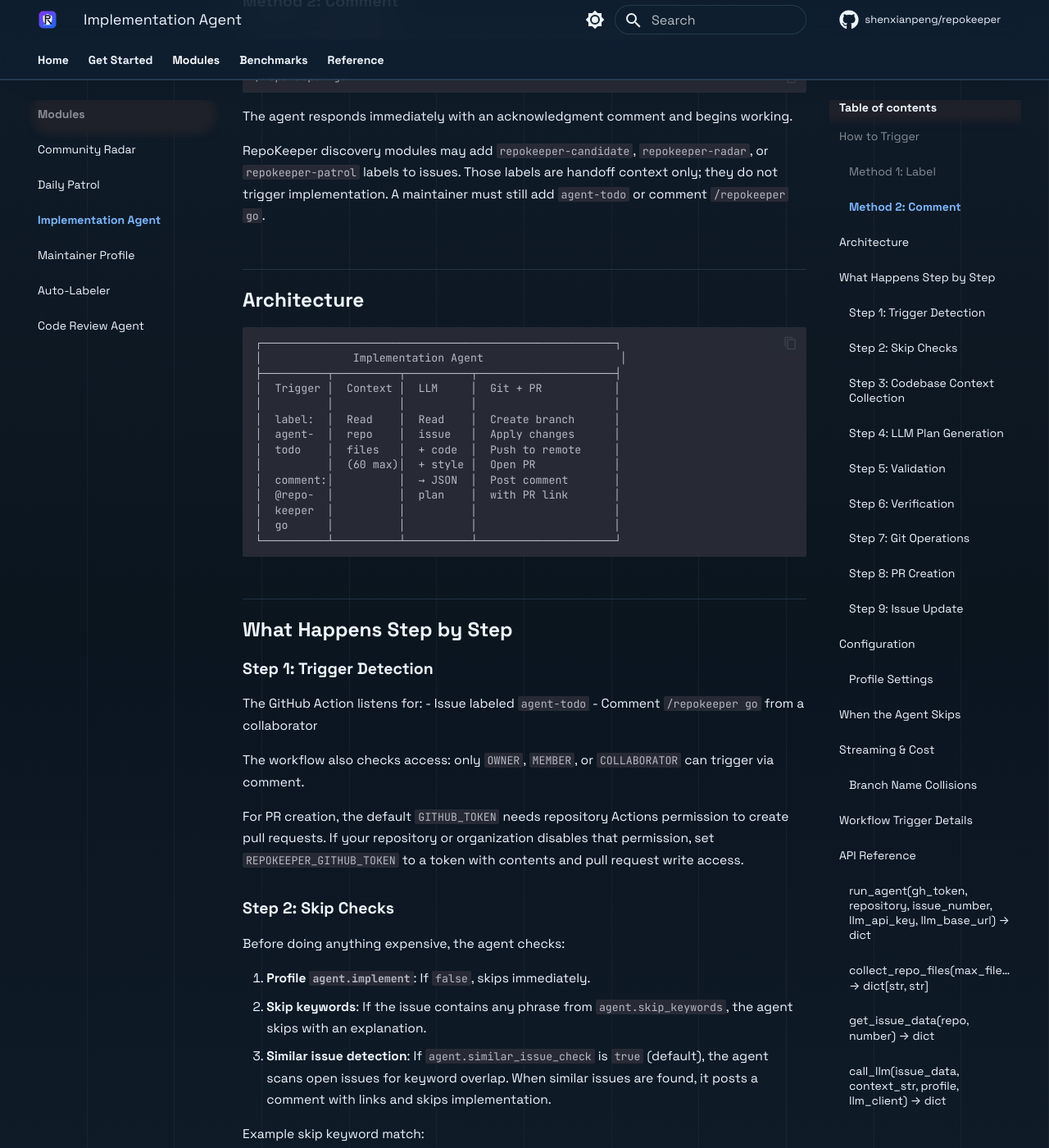
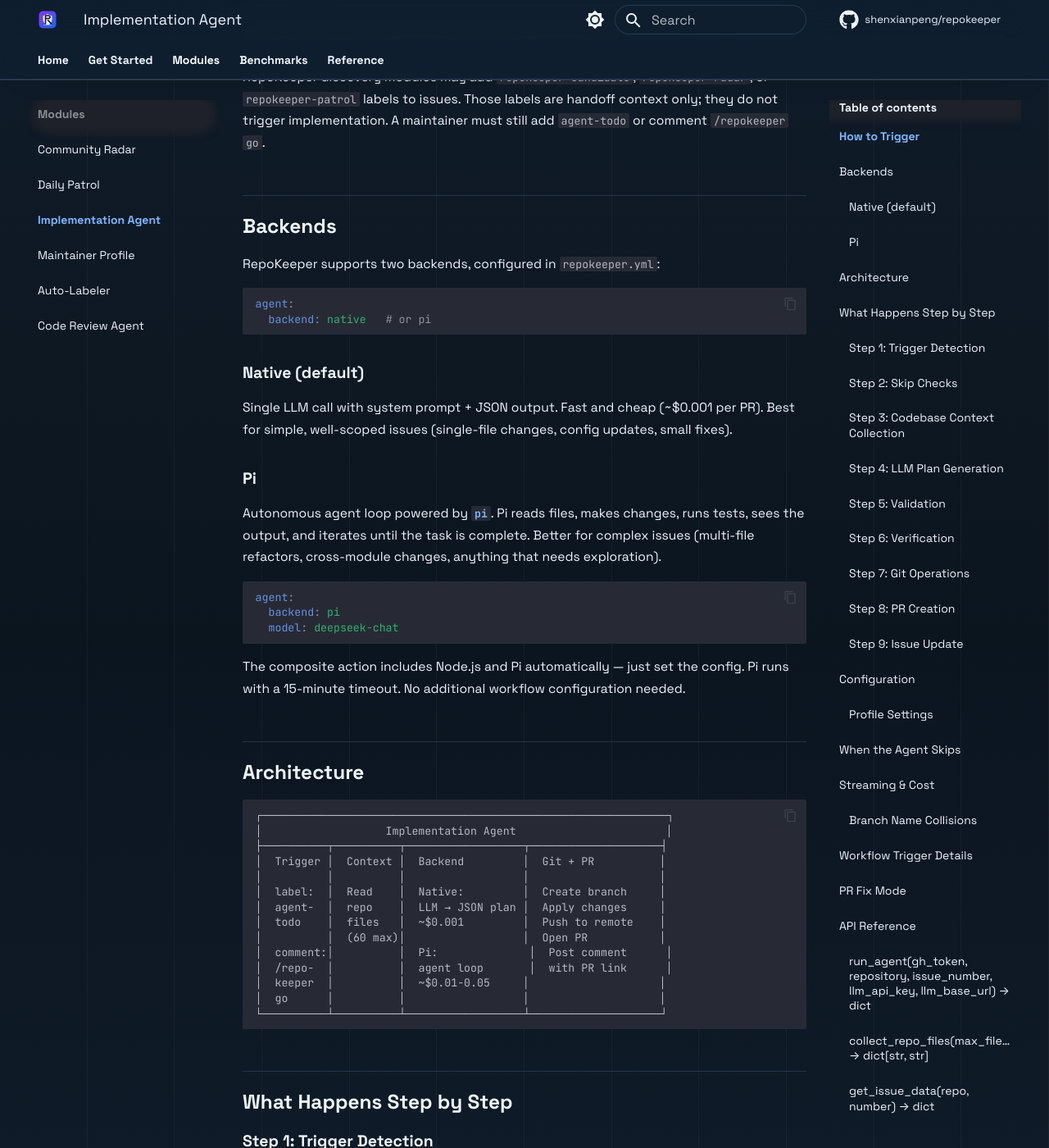
Before and after one commit to shenxianpeng/repokeeper, an MkDocs documentation site: the page built from docs/module-3-agent.md, in a window 1280 px wide and 1400 px high, scrolled down 613 px. Shown: the whole window at 82% size. Built offline with MkDocs 1.6.1 and Material for MkDocs 9.7.7, drawn with Linux system fonts in a browser that asks for light colours; comment, search, counter and statistics services are not loaded; some of the changed text lies outside the part shown.

Commit message:
docs: update README and docs for v1.3 — Pi, PR fix, inline review
- README: updated workflow template, comparison table, What It Does,
  trigger reference.  Added Pi backend, PR fix mode, inline review.
- docs/quick-start.md: updated workflow to template, Pi config,
  trigger reference table.
- docs/index.md: updated feature list, comparison table, terminal mockup.
- docs/module-3-agent.md: added Backends section (native vs Pi),
  PR Fix Mode section, updated architecture diagram and triggers.

````diff
--- a/docs/module-3-agent.md
+++ b/docs/module-3-agent.md
@@ -6,23 +6,12 @@
 
 ## How to Trigger
 
-There are two ways to invoke the agent:
-
-### Method 1: Label
-
-Add the `agent-todo` label to any issue:
-
-```
-Issue → Labels → agent-todo
-```
-
-### Method 2: Comment
-
-Comment `/repokeeper go` on an issue (must be a repo collaborator):
-
-```
-/repokeeper go
-```
+| Trigger | Context | What happens |
+|---------|---------|-------------|
+| Label `agent-todo` on an issue | Issue | Agent implements → opens a PR |
+| Comment `/repokeeper go` on an issue | Issue | Same as `agent-todo` |
+| Comment `/repokeeper go` on a PR | PR | **Fix mode** — reads feedback → pushes fixes |
+| Label `agent-fix` on a PR | PR | Same as PR comment trigger |
 
 The agent responds immediately with an acknowledgment comment and begins
 working.
@@ -32,23 +21,55 @@
 handoff context only; they do not trigger implementation. A maintainer must
 still add `agent-todo` or comment `/repokeeper go`.
 
+## Backends
+
+RepoKeeper supports two backends, configured in `repokeeper.yml`:
+
+```yaml
+agent:
+  backend: native   # or pi
+```
+
+### Native (default)
+
+Single LLM call with system prompt + JSON output.  Fast and cheap (~$0.001
+per PR).  Best for simple, well-scoped issues (single-file changes, config
+updates, small fixes).
+
+### Pi
+
+Autonomous agent loop powered by [`pi`](https://github.com/earendil-works/pi).
+Pi reads files, makes changes, runs tests, sees the output, and iterates until
+the task is complete.  Better for complex issues (multi-file refactors,
+cross-module changes, anything that needs exploration).
+
+```yaml
+agent:
+  backend: pi
+  model: deepseek-chat
+```
+
+The composite action includes Node.js and Pi automatically — just set the
+config.  Pi runs with a 15-minute timeout.  No additional workflow
+configuration needed.
+
 ## Architecture
 
 ```
-┌──────────────────────────────────────────────────────┐
-│              Implementation Agent                     │
-├──────────┬──────────┬──────────┬─────────────────────┤
-│  Trigger │  Context │  LLM     │  Git + PR           │
-│          │          │          │                     │
-│  label:  │  Read    │  Read    │  Create branch      │
-│  agent-  │  repo    │  issue   │  Apply changes      │
-│  todo    │  files   │  + code  │  Push to remote     │
-│          │  (60 max)│  + style │  Open PR            │
-│  comment:│          │  → JSON  │  Post comment       │
-│  @repo-  │          │  plan    │  with PR link       │
-│  keeper  │          │          │                     │
-│  go      │          │          │                     │
-└──────────┴──────────┴──────────┴─────────────────────┘
+┌──────────────────────────────────────────────────────────────┐
+│                   Implementation Agent                       │
+├──────────┬──────────┬──────────────────┬────────────────────┤
+│  Trigger │  Context │  Backend         │  Git + PR          │
+│          │          │                  │                    │
+│  label:  │  Read    │  Native:         │  Create branch     │
+│  agent-  │  repo    │  LLM → JSON plan │  Apply changes     │
+│  todo    │  files   │  ~$0.001         │  Push to remote    │
+│          │  (60 max)│                  │  Open PR           │
+│  comment:│          │  Pi:              │  Post comment      │
+│  /repo-  │          │  agent loop       │  with PR link      │
+│  keeper  │          │  ~$0.01-0.05     │                    │
+│  go      │          │                  │                    │
+└──────────┴──────────┴──────────────────┴────────────────────┘
 ```
 
 ## What Happens Step by Step
@@ -57,7 +78,9 @@
 
 The GitHub Action listens for:
 - Issue labeled `agent-todo`
-- Comment `/repokeeper go` from a collaborator
+- Comment `/repokeeper go` on an issue (collaborator)
+- Comment `/repokeeper go` on a PR — enters **fix mode**
+- PR labeled `agent-fix`
 
 The workflow also checks access: only `OWNER`, `MEMBER`, or `COLLABORATOR` can
 trigger via comment.
@@ -352,6 +375,24 @@
   github.event.label.name == 'agent-todo'
 ```
 
+## PR Fix Mode
+
+When RepoKeeper has already opened a PR and you find issues, you can ask it
+to fix them without opening a new PR:
+
+1. Comment `/repokeeper go` on the PR with your feedback
+2. Or label the PR with `agent-fix`
+
+The agent:
+- Reads the PR diff, all comments, and conversation history
+- Labels previous bot replies as "previous fix attempt" so it learns from
+  earlier rounds
+- Checks out the PR branch, makes fixes, and pushes to the same branch
+- Posts a comment summarizing the changes
+
+You can repeat this as many times as needed — each round includes the full
+conversation history so the agent builds on previous attempts.
+
 ## API Reference
 
 ### `run_agent(gh_token, repository, issue_number, llm_api_key, llm_base_url) → dict`
@@ -383,10 +424,14 @@
 ## Best Practices
 
 1. **Start small.** First issues should be well-scoped, single-file changes.
-2. **Review thoroughly.** The agent is fast but not infallible. Always review.
-3. **Use skip keywords.** Add phrases like `security`, `auth`, `breaking` to
+2. **Use Pi for complex work.** Set `backend: pi` for multi-file features
+   or refactors — the agent reads, tests, and self-corrects autonomously.
+3. **Review thoroughly.** The agent is fast but not infallible. Always review.
+4. **Use skip keywords.** Add phrases like `security`, `auth`, `breaking` to
    prevent the agent from touching sensitive areas.
-4. **Provide clear issues.** The more specific the issue description, the
+5. **Provide clear issues.** The more specific the issue description, the
    better the implementation.
-5. **Iterate on style.** Update `style.code_style` in your profile as you
+6. **Use fix mode for iteration.** Instead of opening a new issue, comment
+   `/repokeeper go` on the PR with feedback — the agent fixes in-place.
+7. **Iterate on style.** Update `style.code_style` in your profile as you
    discover what the agent gets wrong.
````
Also changed, not shown: README.md (+37 -10 lines), docs/index.md (+15 -9 lines), docs/quick-start.md (+49 -7 lines).
